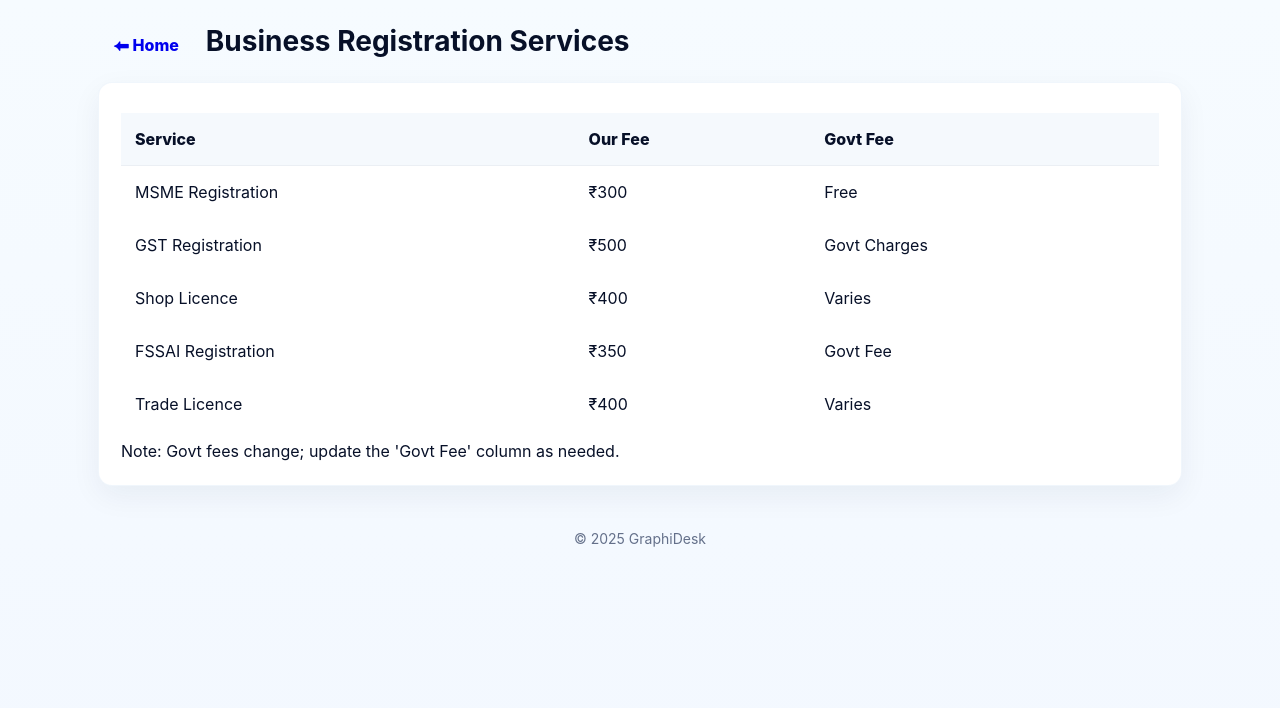
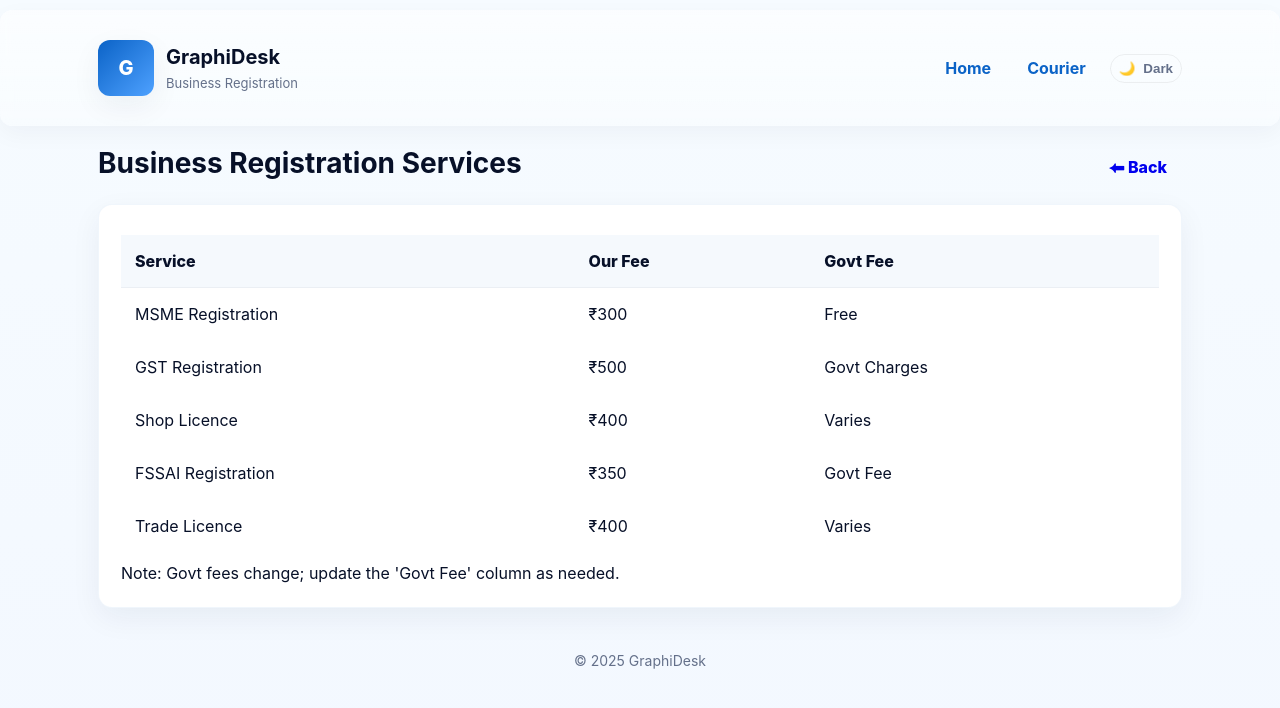
Before and after one commit to graphideskdigitalcentre/graphidesk-website, a plain HTML site: page business.html in a window 1280 px wide. Drawn offline with Linux system fonts and the light colour scheme.

Commit message:
Update business.html

```diff
--- a/business.html
+++ b/business.html
@@ -4,11 +4,10 @@
   <title>Business Registration - GraphiDesk</title>
   <link rel="stylesheet" href="style.css"></head>
 <body>
-  <div class="wrap">
-    <div style="display:flex;align-items:center;gap:12px;margin-bottom:12px">
-      <a class="btn" href="index.html">⬅ Home</a>
-      <h2>Business Registration Services</h2>
-    </div>
+  <header class="top"><div class="wrap"><div class="brand"><div class="logo-mark">G</div><div><h1>GraphiDesk</h1><div class="sub">Business Registration</div></div></div><nav class="main-nav"><a href="index.html">Home</a><a href="courier.html">Courier</a><button id="themeToggle" class="theme-toggle">🌙 <span id="thtxt">Dark</span></button></nav></div></header>
+
+  <main class="wrap">
+    <div class="page-head"><h2>Business Registration Services</h2><a class="btn" href="index.html">⬅ Back</a></div>
 
     <div class="card">
       <table class="table">
@@ -24,8 +23,11 @@
       <p class="small" style="margin-top:8px">Note: Govt fees change; update the 'Govt Fee' column as needed.</p>
     </div>
 
-    <div class="footer">© <span id="y6"></span> GraphiDesk</div>
-  </div>
-<script>document.getElementById('y6').textContent=new Date().getFullYear();</script>
+    <div class="footer">© <span id="year-biz"></span> GraphiDesk</div>
+  </main>
+
+<script>
+(function(){ const root=document.documentElement; let saved=localStorage.getItem('gdc-theme'); if(saved==='dark') root.classList.add('theme-dark'); else if(saved==='light') root.classList.remove('theme-dark'); else if(window.matchMedia && window.matchMedia('(prefers-color-scheme: dark)').matches) root.classList.add('theme-dark'); const toggle=document.getElementById('themeToggle'); const txt=document.getElementById('thtxt'); if(toggle){ toggle.addEventListener('click', function(){ const isDark=root.classList.contains('theme-dark'); const next=isDark?'light':'dark'; localStorage.setItem('gdc-theme', next); if(next==='dark'){ root.classList.add('theme-dark'); txt.textContent='Dark'; toggle.textContent='🌙 Dark'; } else { root.classList.remove('theme-dark'); txt.textContent='Light'; toggle.textContent='☀️ Light'; } }); } document.getElementById('year-biz').textContent=new Date().getFullYear(); })();
+</script>
 </body>
 </html>
```
